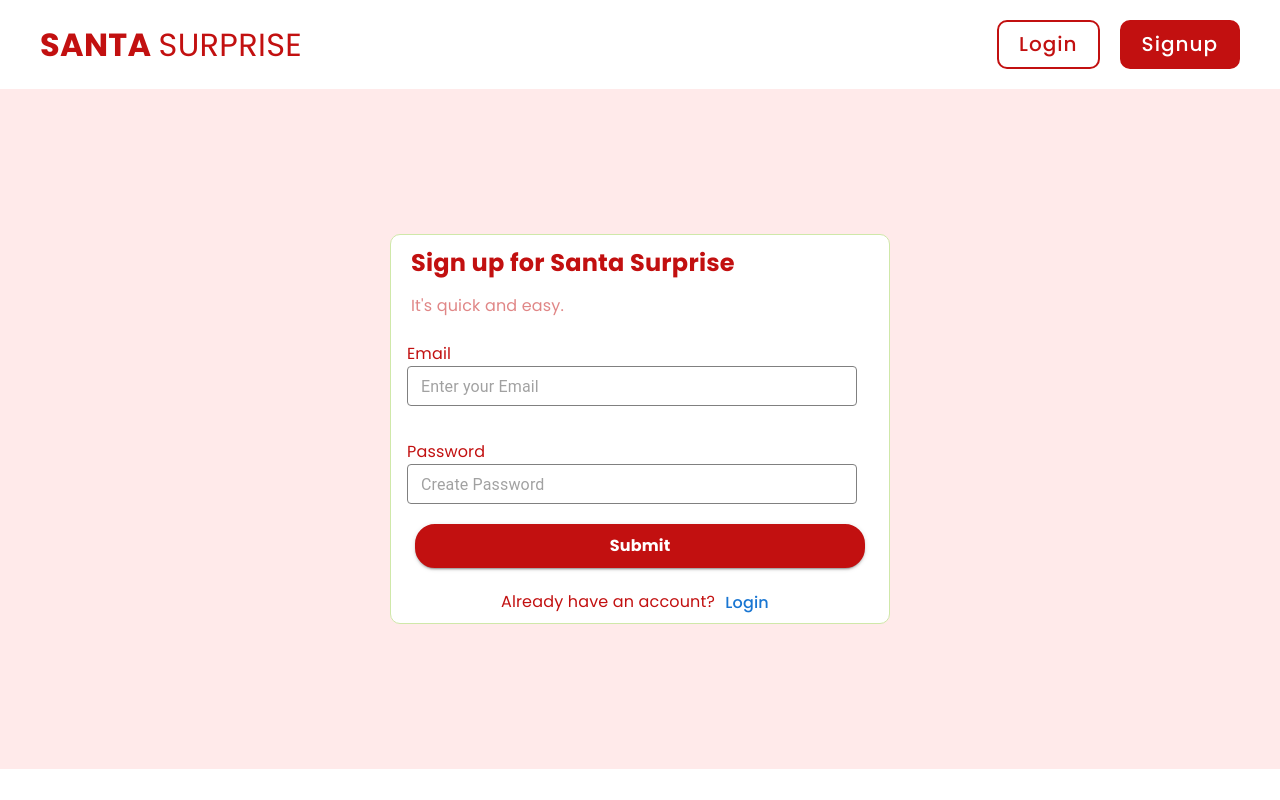
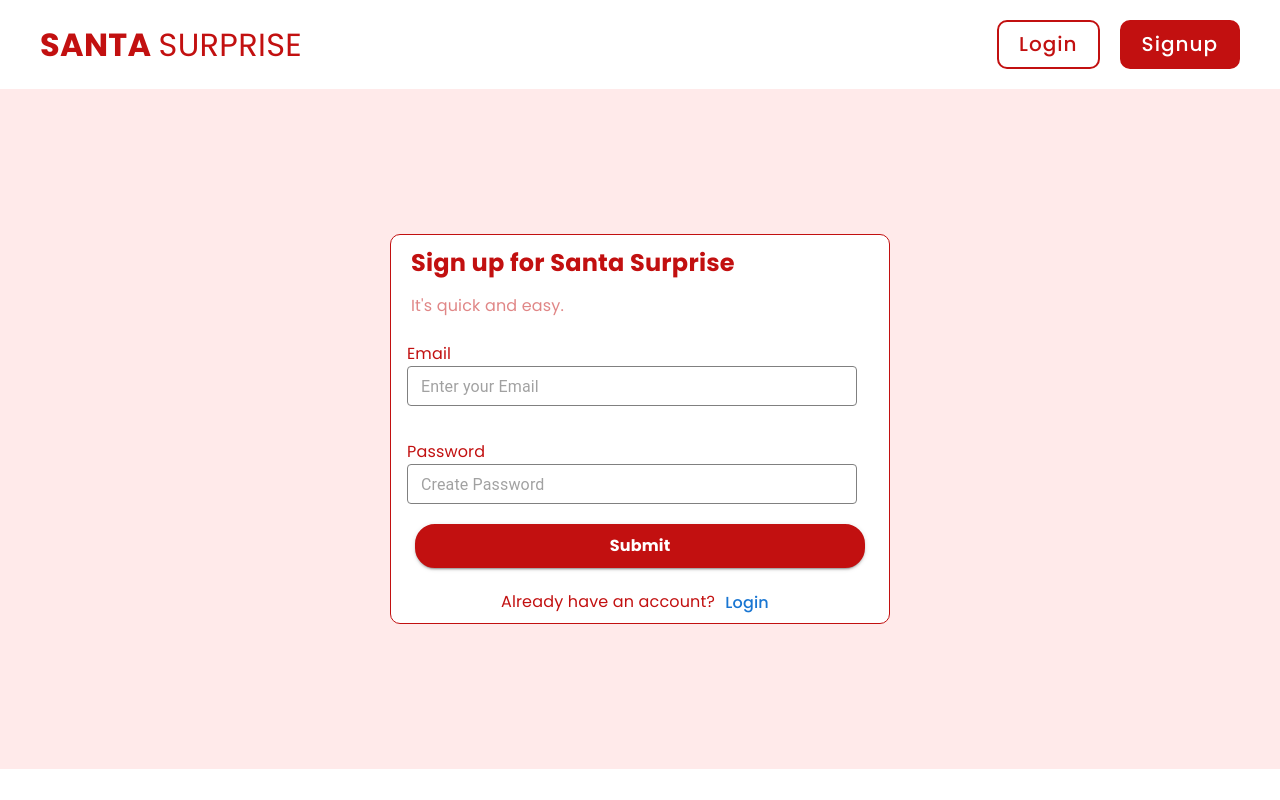
Before and after one commit to FatimaMary/giftlist, a React (Create React App) app in the folder client/: page /signup in a window 1280 px wide. Built offline with nearby package versions, Linux system fonts and the light colour scheme; no server answers; the HTML template or start-up script is replaced by a standard one.

Commit message:
color corrected

```diff
--- a/client/src/scenes/login/index.jsx
+++ b/client/src/scenes/login/index.jsx
@@ -122,7 +122,7 @@ function Login() {
             flexDirection: "column",
             justifyContent: "center",
             backgroundColor: "white",
-            border: "1px solid #CFE8A9",
+            border: "1px solid #C21010",
             width: isSmallScreen ? "100%" : "500px",
             borderRadius: "10px",
           }}
--- a/client/src/scenes/login1/index.jsx
+++ b/client/src/scenes/login1/index.jsx
@@ -127,7 +127,7 @@ function Login1() {
             flexDirection: "column",
             justifyContent: "center",
             backgroundColor: "white",
-            border: "1px solid #CFE8A9",
+            border: "1px solid #C21010",
             width: isSmallScreen ? "100%" : "500px",
             borderRadius: "10px",
           }}
--- a/client/src/scenes/signup/index.jsx
+++ b/client/src/scenes/signup/index.jsx
@@ -147,7 +147,7 @@ function Signup() {
             flexDirection: "column",
             justifyContent: "center",
             backgroundColor: "white",
-            border: "1px solid #CFE8A9",
+            border: "1px solid #C21010",
             borderRadius: "10px",
             width: isSmallScreen ? "100%" : "500px",
           }}
--- a/client/src/scenes/signup2/index.jsx
+++ b/client/src/scenes/signup2/index.jsx
@@ -162,7 +162,7 @@ function Signup2() {
             flexDirection: "column",
             justifyContent: "center",
             backgroundColor: "white",
-            border: "1px solid #CFE8A9",
+            border: "1px solid #C21010",
             borderRadius: "10px",
             width: isSmallScreen ? "100%" : "500px",
           }}
--- a/client/src/scenes/success/index.jsx
+++ b/client/src/scenes/success/index.jsx
@@ -1,5 +1,11 @@
 import React, { useContext, useEffect, useState } from "react";
-import { Box, Typography, Button } from "@mui/material";
+import {
+  Box,
+  Typography,
+  Button,
+  useTheme,
+  useMediaQuery,
+} from "@mui/material";
 import { useNavigate, useSearchParams } from "react-router-dom";
 import Light from "./bow.png";
 import ArrowCircleLeftOutlinedIcon from "@mui/icons-material/ArrowCircleLeftOutlined";
@@ -18,6 +24,8 @@ function Success() {
   const [invitePage, setInvitePage] = useState(true);
   const navigate = useNavigate();
   const { setIsLoggedIn } = useContext(MyContext);
+  const theme = useTheme();
+  const isSmallScreen = useMediaQuery(theme.breakpoints.down("sm"));
 
   const handleClick = () => {
     navigate(`/home?userId=${userId}`);
@@ -27,9 +35,6 @@ function Success() {
     navigate(`/eventview?eventId=${eventId}&userId=${userId}`);
   };
 
-  const moveToInvitepage = () => {
-    setShow(true);
-  };
   useEffect(() => {
     const userLoggedIn = localStorage.getItem("isLoggedIn");
     if (userLoggedIn === "true") {
@@ -113,7 +118,7 @@ function Success() {
               color="#C21010"
               sx={{
                 fontWeight: 600,
-                fontSize: "30px",
+                fontSize: isSmallScreen ? "20px" : "30px",
               }}
             >
               Your event has been created!
@@ -152,33 +157,9 @@ function Success() {
               View Santa Surprise
             </Button>
           </Box>
-          <Box>
-            {/* <Button
-              onClick={moveToInvitepage}
-              variant="contained"
-              sx={{
-                border: "1px solid #C21010",
-                borderRadius: "10px",
-                width: "100%",
-                fontSize: "1rem",
-                color: "#C21010",
-                background: "#fff",
-                textTransform: "inherit",
-                fontWeight: "bold",
-                "&:hover": {
-                  backgroundColor: "#C21010",
-                  color: "white",
-                  border: "1px solid #C21010",
-                },
-                marginTop: "10px",
-              }}
-            >
-              Copy Invitation
-            </Button> */}
-          </Box>
+          <Box></Box>
           <Box
             sx={{
-              // border: '1px solid grey',
               borderRadius: "10px",
               width: "100%",
               fontSize: "1rem",
```
